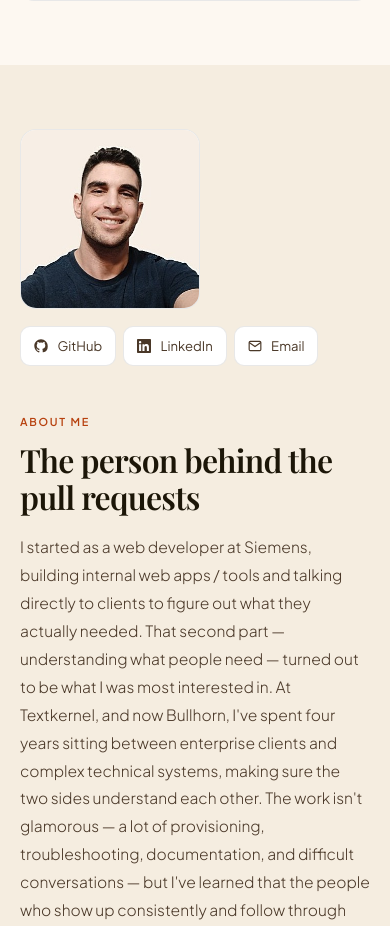
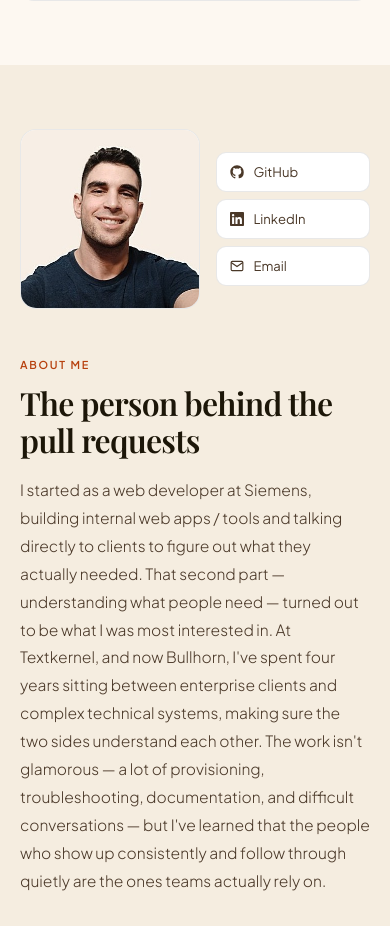
Before and after one commit to hpenacho/portfolio-website, a Next.js app: page / in a window 390 px wide. Shown: the part 8600-9526 px from the top of the page. Built offline with nearby package versions, Linux system fonts and the light colour scheme.

Commit message:
about me buttons mobile responsiveness

```diff
--- a/styles/About.module.css
+++ b/styles/About.module.css
@@ -89,7 +89,24 @@
 .emailLink:hover { opacity: 0.75; }
 
 @media (max-width: 768px) {
-  .grid { grid-template-columns: 1fr; gap: 2.5rem; }
-  .avatarFrame { max-width: 180px; }
-  .socLinks { flex-direction: row; flex-wrap: wrap; }
+  .grid {
+    grid-template-columns: 1fr;
+    gap: 2.5rem;
+  }
+
+  .avatarCol {
+    display: grid;
+    grid-template-columns: 180px 1fr;
+    gap: 1rem;
+  }
+
+  .avatarFrame {
+    margin-bottom: 0;
+  }
+
+  .socLinks {
+    flex-direction: column;
+    justify-content: center;
+    align-self: center;
+  }
 }
```
